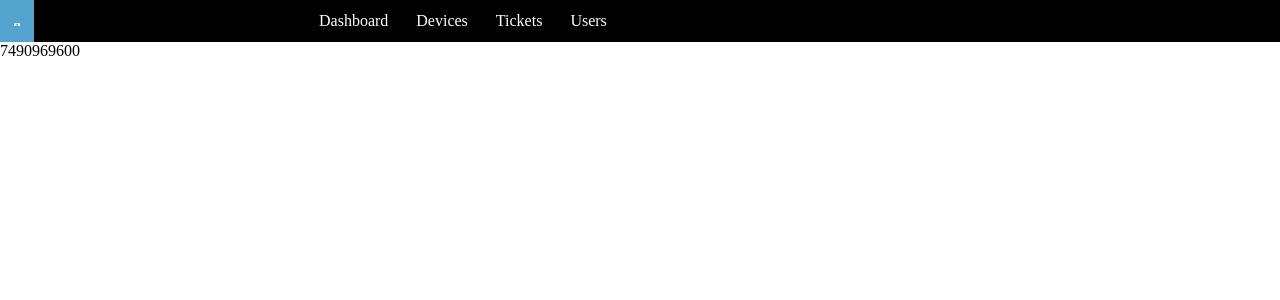
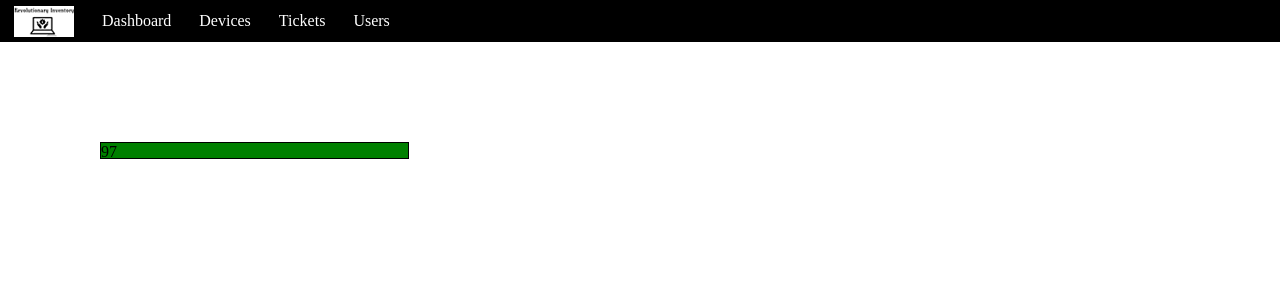
Before and after one commit to develloper25/RevolutionaryInventary, a PHP site: page /index.php?nav=dashboard in a window 1280 px wide. Shown: the top 300 px of the page. Run offline with PHP 8.4, Linux system fonts and the light colour scheme.

Commit message:
Added progress bar

```diff
--- a/css/layoutLogin.css
+++ b/css/layoutLogin.css
@@ -1,11 +1,11 @@
 @charset "utef-8";
 
+/* ------------------ All Html Content --------------*/
 
 body,html { width:100%; height:100%;margin:0;padding:0;}
+header{width:100%; height:auto;margin:0; overflow:hidden;}
 
-
-
-header{width:100%; height:auto;margin:0; overflow:hidden;}
+/* ------------------ Login Page --------------*/
 
 #login {   width: 100%; height: 100%;margin:0;}
 #loginAll {margin:0 auto;width:50%;}
@@ -17,9 +17,32 @@ header{width:100%; height:auto;margin:0; overflow:hidden;}
 #loginInputAll input{   display: block;box-sizing: border-box;margin: 3% auto 3% auto;max-width:100%;}
 #loginInputAll button{display: block; margin: 5% auto 0 auto;background-color: #53A3CD;border: none;border-radius : 8px;padding:8px 16px;cursor:pointer;Font-Size:15px;color:white;max-width:100%;}
 
+/* ------------------ Grids --------------*/
 
 #menue ul{background-color:black;  margin: 0;padding: 0;float:left;width:100%;height:auto;}
 #menue ul li{ list-style-type:none;float:left;padding: 12px 0px;}
+#menue ul li:first-child{margin:6px 0 0 0;padding:0;}
+#menue ul > li:first-child > a:hover{ background: none;}
 #menue ul li a { color: white;text-align: center; padding: 14px 14px; text-decoration: none;}
 #menue ul li a:hover{background-color: #53A3CD;}
-#menue img{width:2%;height:2%;}
+
+/* ------------------ Grids --------------*/
+
+.gridFull{display: grid;grid-template-columns: auto auto auto auto;width:100%;margin-top:100px;}
+/* fix the width of logo image*/
+.gridItem1{grid-column: 1;grid-row: 1 ;margin-left:100px;}
+.gridItem2{grid-column: 2;grid-row: 1;}
+.gridItem3{grid-column: 3;grid-row: 1 ;}
+.gridItem4{grid-column: 4;grid-row: 1; }
+
+.progressBorder{
+	border:1px solid black;
+	width:100 px;
+	height:15px;
+}
+
+.progressBar{
+	height:15px;
+	background-color:green;
+
+}
--- a/include/dashboard.php
+++ b/include/dashboard.php
@@ -1,6 +1,38 @@
 <?php
 
-$df = disk_free_space("/");
-echo $df;
+/**
+	****** returns the space given in bytes *****
+*/
+function getSpaceInGb($spaceInBytes){
+	$spaceInGb = $spaceInBytes / pow(1024, 3);
+	return $spaceInGb;
+}
+
+function getPerCentOfFreeSpace($freeSpaceInGb, $totalSpaceInGb){
+	$perCent = $freeSpaceInGb * 100 / $totalSpaceInGb;
+	return $perCent;
+}
+
+$diskFreeSpace = disk_free_space("/");
+$diskTotalSpace = disk_total_space("/");
+$diskUsedMemory = getSpaceInGb($diskTotalSpace) - getSpaceInGb($diskFreeSpace);
+
+$perCentUsedMemory = round(getPerCentOfFreeSpace($diskUsedMemory,getSpaceInGb($diskTotalSpace)),0);
 
 ?>
+
+<div class ="gridFull">
+	<div class ="gridItem1">
+	<?php
+		echo "<div class='progressBorder' >";
+		echo "<div class='progressBar'  style='width:$perCentUsedMemory px'>$perCentUsedMemory</div>";
+		echo "</div>";
+	?>
+	</div>
+	<div class ="gridItem2">
+	</div>
+	<div class ="gridItem3">
+	</div>
+	<div class ="gridItem4">
+	</div>
+</div>
--- a/include/menue.php
+++ b/include/menue.php
@@ -1,6 +1,6 @@
 <div id="menue">
 	<ul>
-		<li><a href=""><img src="logo/logo.png"></a></li>
+		<li><a><img src="logo/logo3.png"></a></li>
 		<li><a href="index.php?nav=dashboard">Dashboard</a></li>
 		<li><a href="devices.php?nav=devices">Devices</a></li>
 		<li><a href="tickets.php?nav=tickets">Tickets</a></li>
```
Also changed, not shown: logo/logo3.png (added).
